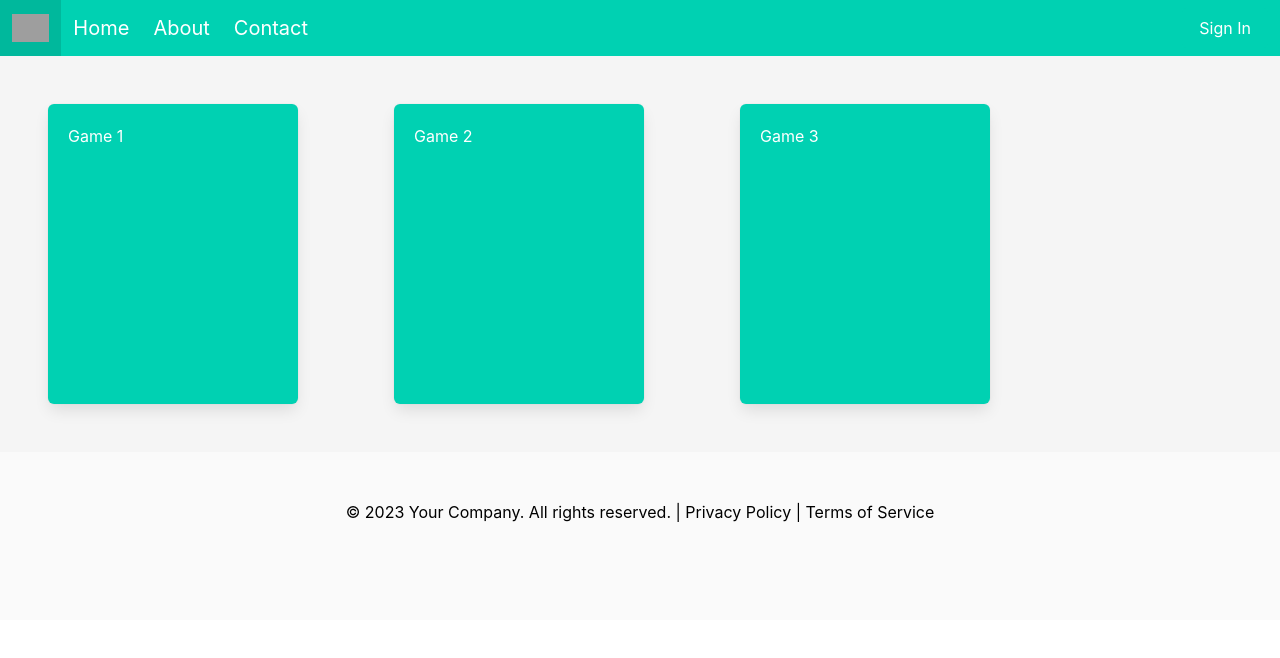
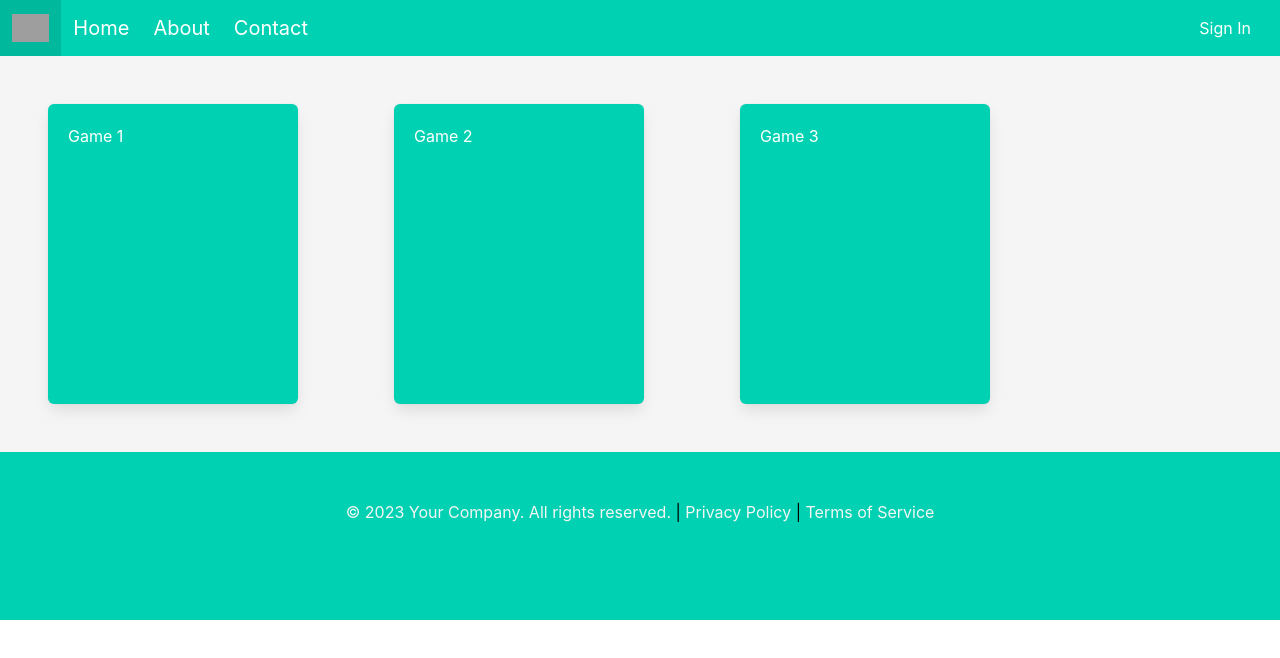
Before and after one commit to pwnptl/GameVerseNextApp, a Next.js app: page / in a window 1280 px wide. Shown: the top 658 px of the page. Built offline with nearby package versions, Linux system fonts and the light colour scheme; grey boxes are pictures that could not be loaded.

Commit message:
updated URLConstants footer links & string

```diff
--- /dev/null
+++ b/src/app/components/URLConstants.jsx
@@ -0,0 +1,7 @@
+// urlConstants.js
+const UrlConstants = {
+    privacyPolicy: "/privacy",
+    termsOfService: "/terms",
+  };
+
+  export default UrlConstants;
--- a/src/app/footer/Footer.jsx
+++ b/src/app/footer/Footer.jsx
@@ -1,11 +1,22 @@
 import React from 'react';
+import t from '../../translation'
+import UrlConstants from '../components/URLConstants';
 
 const Footer = () => {
+
   return (
-    <footer className="footer">
+    <footer className="footer has-background-primary">
       <div className="content has-text-centered">
         <p>
-          © 2023 Your Company. All rights reserved. | <a href="/privacy">Privacy Policy</a> | <a href="/terms">Terms of Service</a>
+          <span className="has-text-light">{t('footer.footerRights')}</span>
+          {t('footer.separator')}
+          <a href={UrlConstants.privacyPolicy} className="has-text-light">
+            {t('footer.privacyPolicy')}
+          </a>
+          {t('footer.separator')}
+          <a href={UrlConstants.termsOfService} className="has-text-light">
+            {t('footer.termsOfService')}
+          </a>
         </p>
       </div>
     </footer>
```
